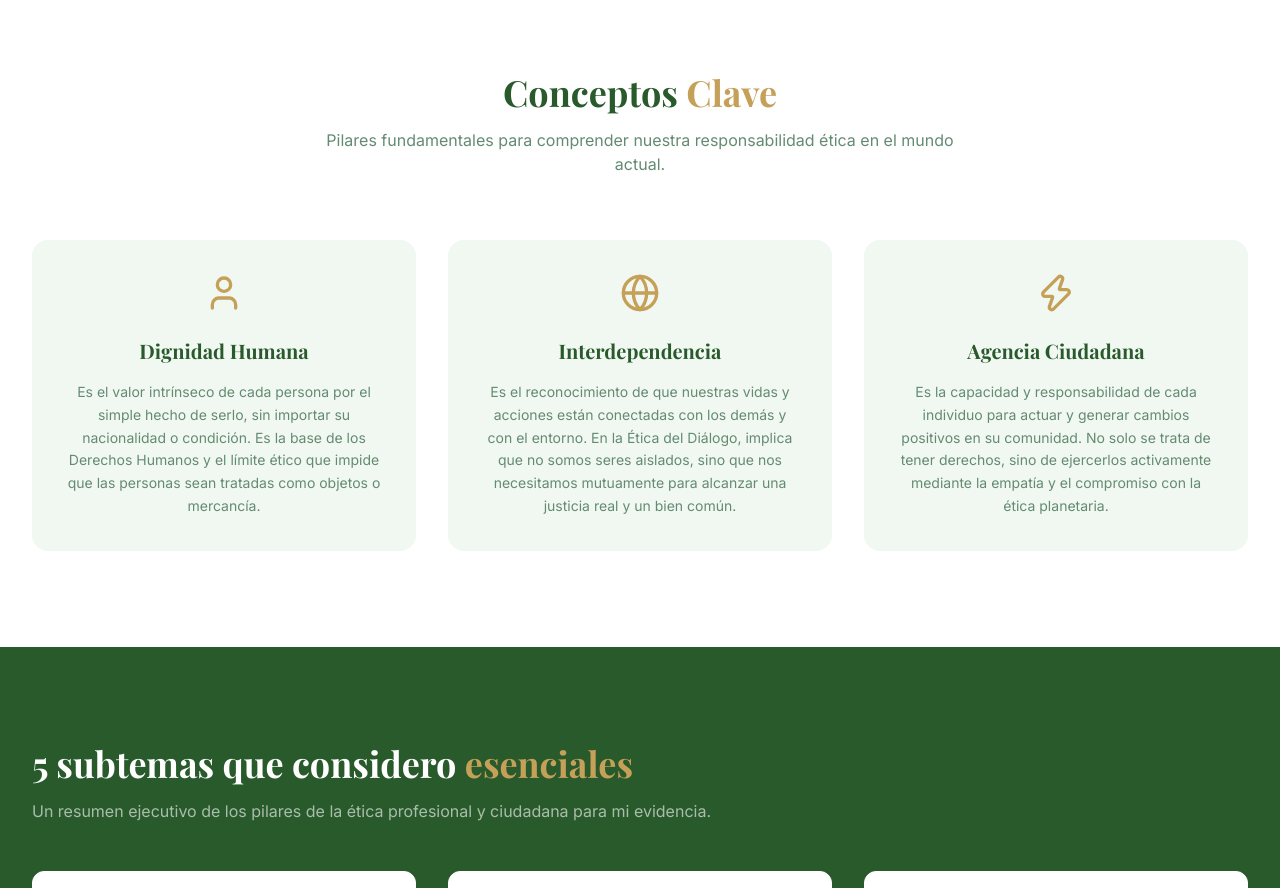
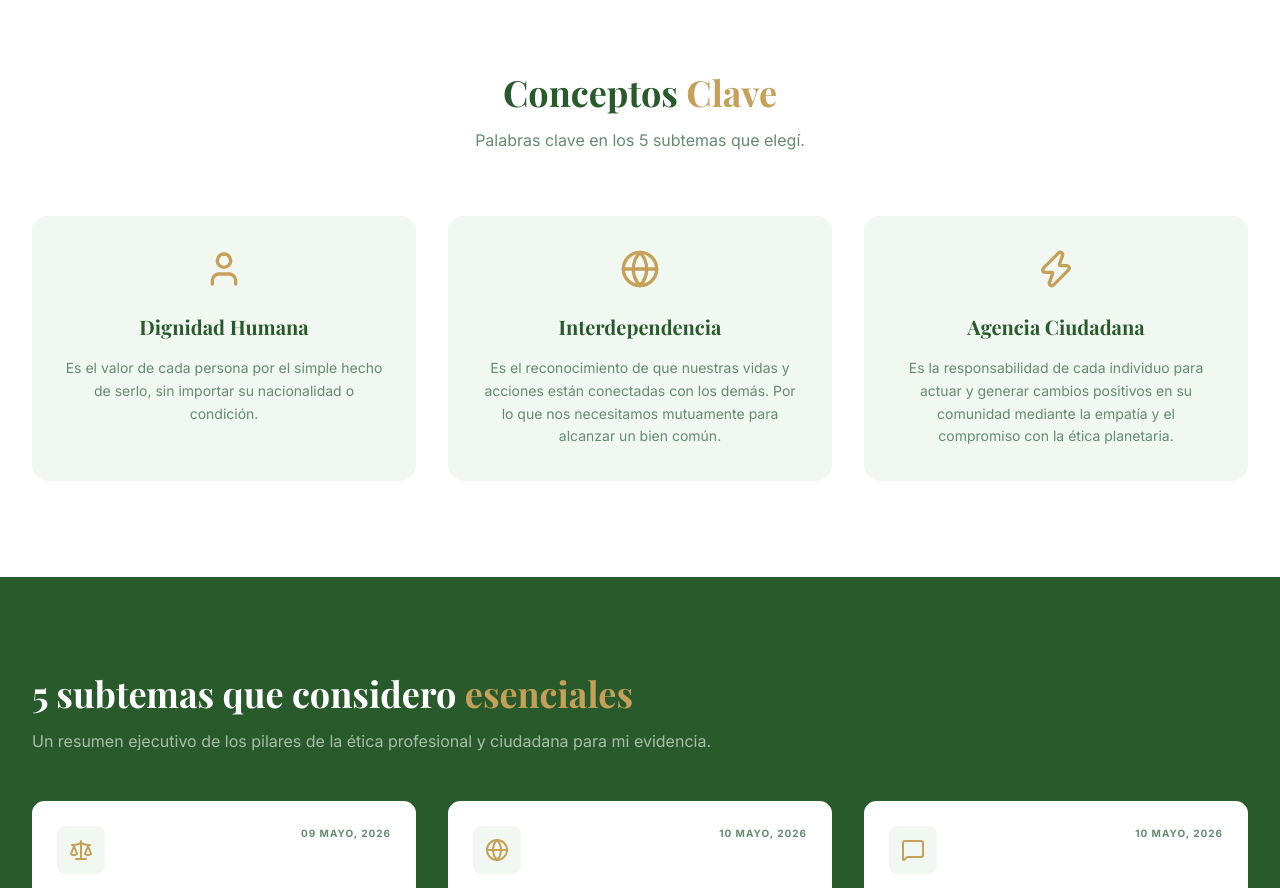
Before and after one commit to JordanZ99/Evidencia_3_Etica, a Next.js app: page / in a window 1280 px wide. Shown: the part 1180-2068 px from the top of the page. Built offline with nearby package versions, Linux system fonts and the light colour scheme; a web font is replaced by a local one.

Commit message:
Se agregó vídeo

```diff
--- a/src/app/page.tsx
+++ b/src/app/page.tsx
@@ -75,7 +75,7 @@ export default function Home() {
         <div className="max-w-7xl mx-auto px-4 sm:px-6 lg:px-8 text-center mb-16">
           <h2 className="text-4xl font-bold mb-4 text-navy">Conceptos <span className="text-gold">Clave</span></h2>
           <p className="text-muted max-w-2xl mx-auto">
-            Pilares fundamentales para comprender nuestra responsabilidad ética en el mundo actual.
+            Palabras clave en los 5 subtemas que elegí.
           </p>
         </div>
 
@@ -84,17 +84,17 @@ export default function Home() {
             {
               title: "Dignidad Humana",
               icon: User,
-              desc: "Es el valor intrínseco de cada persona por el simple hecho de serlo, sin importar su nacionalidad o condición. Es la base de los Derechos Humanos y el límite ético que impide que las personas sean tratadas como objetos o mercancía."
+              desc: "Es el valor de cada persona por el simple hecho de serlo, sin importar su nacionalidad o condición."
             },
             {
               title: "Interdependencia",
               icon: Globe,
-              desc: "Es el reconocimiento de que nuestras vidas y acciones están conectadas con los demás y con el entorno. En la Ética del Diálogo, implica que no somos seres aislados, sino que nos necesitamos mutuamente para alcanzar una justicia real y un bien común."
+              desc: "Es el reconocimiento de que nuestras vidas y acciones están conectadas con los demás. Por lo que nos necesitamos mutuamente para alcanzar un bien común."
             },
             {
               title: "Agencia Ciudadana",
               icon: Zap,
-              desc: "Es la capacidad y responsabilidad de cada individuo para actuar y generar cambios positivos en su comunidad. No solo se trata de tener derechos, sino de ejercerlos activamente mediante la empatía y el compromiso con la ética planetaria."
+              desc: "Es la responsabilidad de cada individuo para actuar y generar cambios positivos en su comunidad mediante la empatía y el compromiso con la ética planetaria."
             }
           ].map((item, idx) => (
             <motion.div
```
